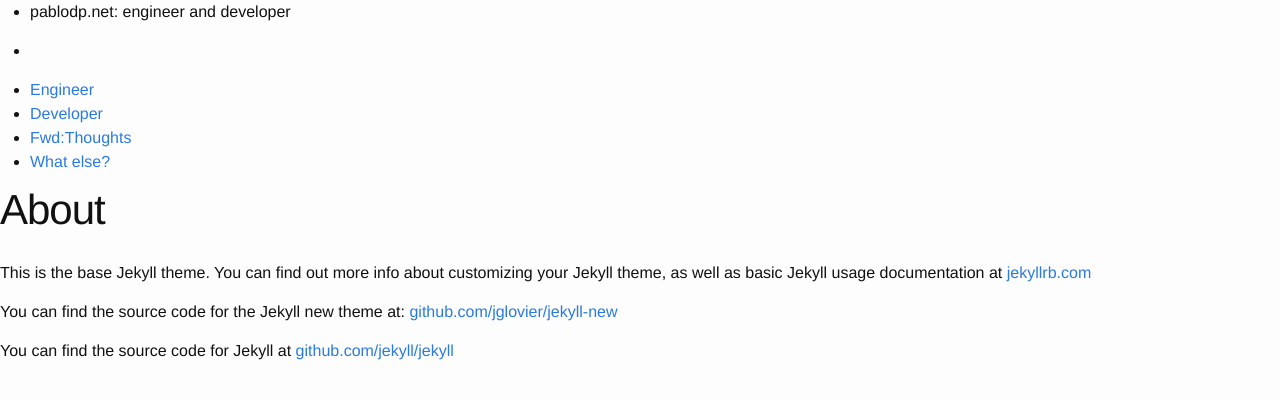
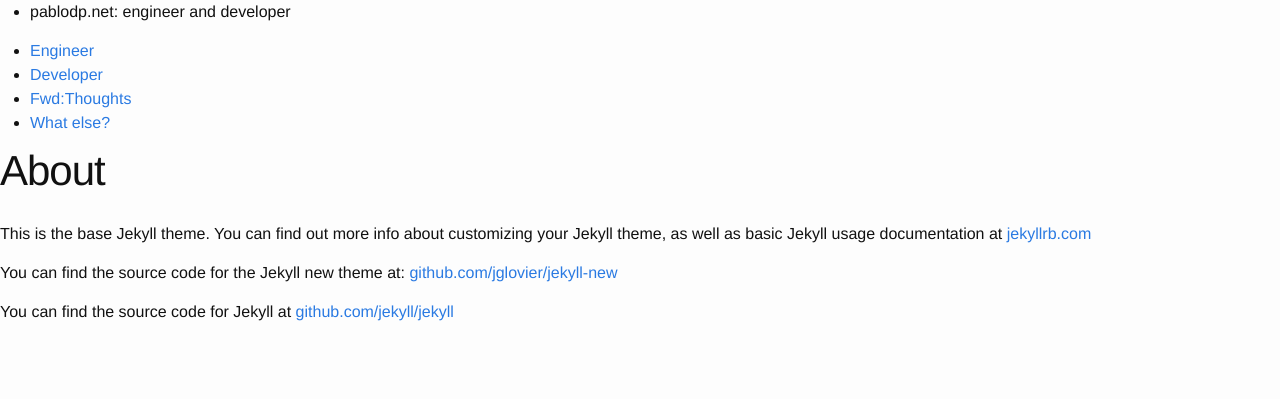
Before and after one commit to pablozxt/pablozxt.github.io, a Jekyll site: the page built from about.md, in a window 1280 px wide. Shown: the top 399 px of the page. Built offline with Jekyll 4.4.1, drawn with Linux system fonts in a browser that asks for light colours; comment, search, counter and statistics services are not loaded.

Commit message:
removed mark-up associated with foundation from head.html

```diff
--- a/_includes/header.html
+++ b/_includes/header.html
@@ -1,17 +1,14 @@
 <header>
-	<nav class="top-bar" data-topbar role="navigation">
-		<ul class="title-area">
-			<li class="name"><p class="visually-hidden">pablodp.net: engineer and developer</p></li>
+	<nav role="navigation">
+		<ul>
+			<li><p class="visually-hidden">pablodp.net: engineer and developer</p></li>
 		<!-- image logo goes here-->
-			<li class="toggle-topbar menu-icon"><a href="#"><span></span></a></li>
 		</ul>
-		<div class="top-bar-section">
-			<ul class="right">
-				<li><a href="#">Engineer</a></li>
-				<li><a href="#">Developer</a></li>
-				<li><a href="#">Fwd:Thoughts</a></li>
-				<li><a href="#">What else?</a></li>
-			</ul>
-		</div>
+		<ul>
+			<li><a href="#">Engineer</a></li>
+			<li><a href="#">Developer</a></li>
+			<li><a href="#">Fwd:Thoughts</a></li>
+			<li><a href="#">What else?</a></li>
+		</ul>
 	</nav>
 </header>
```
